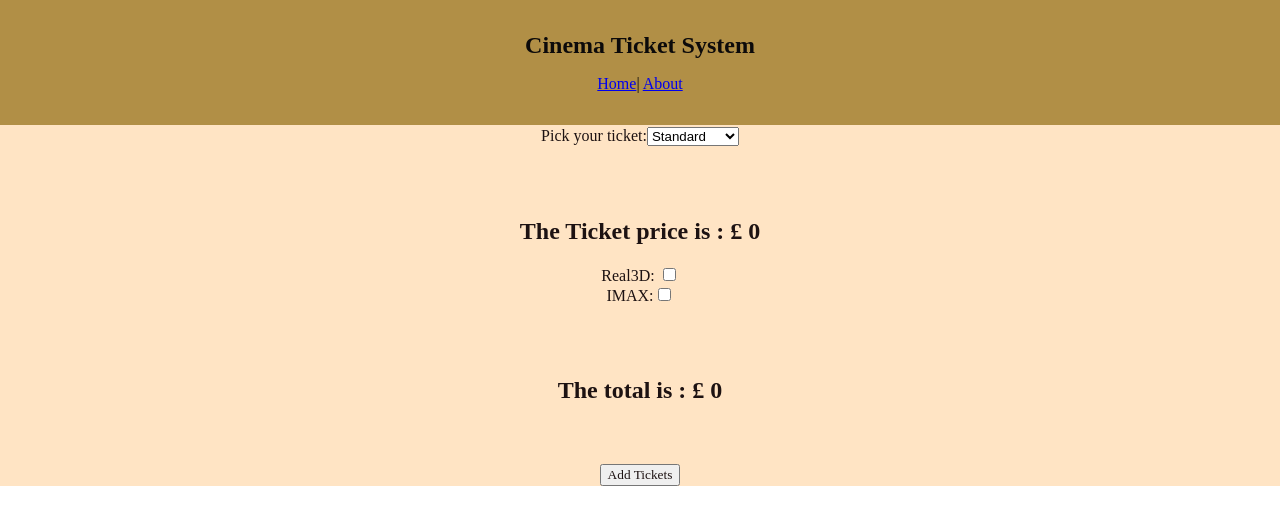
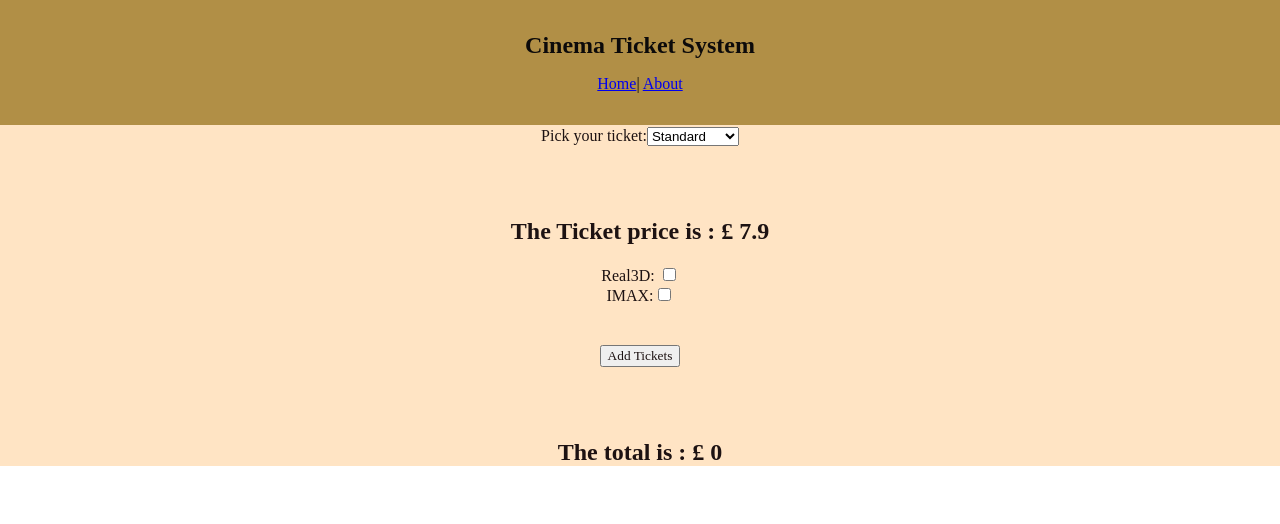
Before and after one commit to mohamedlafiteh/cinema-system, a React (Create React App) app: page / in a window 1280 px wide. Shown: the top 524 px of the page. Built offline with nearby package versions, Linux system fonts and the light colour scheme.

Commit message:
Add the subTotal, and shoe the price

```diff
--- a/src/Home.js
+++ b/src/Home.js
@@ -6,31 +6,48 @@ export class Home extends Component {
     this.state = {
       tickets: [],
       thursdayOffer: "",
+      setDay: "",
       ticketType: "standard",
       ticketPrice: 0,
       total: 0,
       selectedReal3D: false,
-      selectedIMAX: false
+      selectedIMAX: false,
+      priceEach: 0,
+      subTotal: 0
     };
   }
+  componentDidMount() {
+    this.addDate();
+  }
+  addDate = e => {
+    let date = new Date();
+    let day = date.getDay();
+    console.log(day);
+
+    let weekDay;
+    if (day === 0) {
+      weekDay = "Thursday";
+
+      this.setState({
+        setDay: weekDay,
+        thursdayOffer: "Buy One Get Two Free"
+      });
+    }
+  };
   handleClick = e => {
     e.preventDefault();
 
-    const currentTickets = this.state;
-
-    const price = this.calculateTicket(currentTickets);
-
-    currentTickets.price = price;
+    let newTicket = {
+      ticketType: this.state.ticketType,
+      price: this.getTicketSubtotal()
+    };
 
     const newTickets = this.state.tickets;
-    newTickets.push(currentTickets);
+    newTickets.push(newTicket);
     this.setState({
       tickets: newTickets
     });
-
-    this.calculateTotal();
   };
-  componentDidMount = () => {};
 
   calculateTotal = () => {
     let total = 0;
@@ -38,41 +55,37 @@ export class Home extends Component {
       total += ticket.price;
     });
 
-    this.setState({
-      total: total.toFixed(2)
-    });
-  };
-
-  calculateTicket = ticket => {
-    const ticketTYpe = ticket.ticketType;
-    const selectedIMAX = ticket.selectedIMAX;
-    const selectedReal3D = ticket.selectedReal3D;
-
-    let price = 0;
-    if (ticketTYpe === "standard") {
-      price = 7.9;
-    } else if (ticketTYpe === "concession") {
-      price = 5.4;
-    }
-
-    let total = 0;
-    if (selectedIMAX && selectedReal3D) {
-      total += price + 1.5 + 0.9;
-    } else if (selectedReal3D) {
-      total += price + 0.9;
-    } else if (selectedIMAX) {
-      total += price + 1.5;
-    } else {
-      total = price;
-    }
-
     return total;
   };
 
   handleChange = e => {
+    const ticketType = e.target.value;
+
     this.setState({
-      ticketType: e.target.value
+      ticketType: ticketType
     });
+  };
+
+  getTicketSubtotal = () => {
+    const ticketType = this.state.ticketType;
+    const selectedIMAX = this.state.selectedIMAX;
+    const selectedReal3D = this.state.selectedReal3D;
+
+    let total = 0;
+    if (ticketType === "standard") {
+      total += 7.9;
+    } else if (ticketType === "concession") {
+      total += 5.4;
+    }
+
+    if (selectedReal3D) {
+      total += 0.9;
+    }
+    if (selectedIMAX) {
+      total += 1.5;
+    }
+
+    return total;
   };
 
   handleInputChangeRel = event => {
@@ -89,47 +102,56 @@ export class Home extends Component {
       };
     });
   };
+
   render() {
+    const {
+      thursdayOffer,
+      ticketType,
+      selectedIMAX,
+      selectedReal3D,
+
+      setDay
+    } = this.state;
     return (
       <form className="form">
+        {setDay === "Thursday" ? <p>{thursdayOffer}</p> : null}
         <label className="text pick">Pick your ticket:</label>
-
-        <select value={this.state.ticketType} onChange={this.handleChange}>
+        <select value={ticketType} onChange={this.handleChange}>
           <option value="standard">Standard</option>
           <option value="concession">Concession</option>
         </select>
-
         <h2 className="text">
           {" "}
-          The Ticket price is : £ {this.state.ticketPrice}
+          The Ticket price is : £ {this.getTicketSubtotal()}
         </h2>
-
         <label className="text">Real3D: </label>
         <input
           name="Real3D"
           type="checkbox"
-          checked={this.state.selectedReal3D}
+          checked={selectedReal3D}
           onChange={this.handleInputChangeRel}
         />
-
         <br />
         <label className="text">IMAX:</label>
         <input
           name="IMAX"
           type="checkbox"
-          checked={this.state.selectedIMAX}
+          checked={selectedIMAX}
           onChange={this.handleInputChangeForImax}
         />
 
-        <h2 className="text">The total is : £ {this.state.total}</h2>
+        <br />
         <button className="text" onClick={this.handleClick}>
           Add Tickets
         </button>
+
         {this.state.tickets.map((ticket, index) => (
           <p key={index}>
             {ticket.ticketType} : £ {ticket.price}
           </p>
         ))}
+
+        <h2 className="text">The total is : £ {this.calculateTotal()}</h2>
       </form>
     );
   }
```
